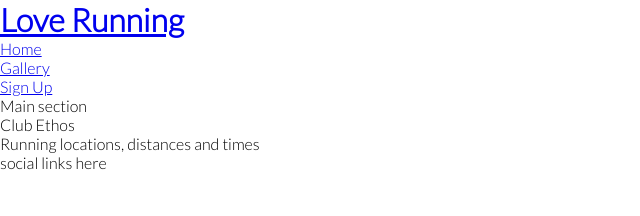
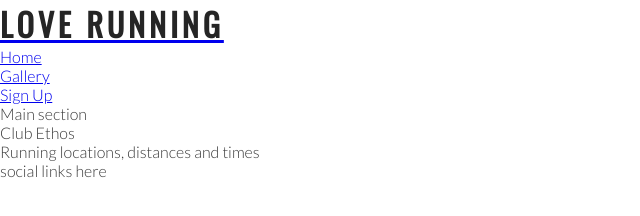
Before and after one commit to SemlanBakelsen/love-running, a plain HTML site: page index.html in a window 1280 px wide. Shown: the whole page, without its empty margins (0-640 px from the left). Drawn offline with nearby package versions, Linux system fonts and the light colour scheme.

Commit message:
add style to heading

```diff
--- a/assets/css/style.css
+++ b/assets/css/style.css
@@ -9,4 +9,19 @@
 body {
     font-family: Lato, sans-serif;
     font-weight: 300;
+    color: #3a3a3a;
 }
+
+/* headings and logo */
+
+h1, h2 {
+    font-family: Oswald, sans-serif;
+    text-transform: uppercase;
+    letter-spacing: 4px;
+    color: #252525;
+}
+
+#logo {
+    float: left;
+    font-size: 280%;
+}
```
